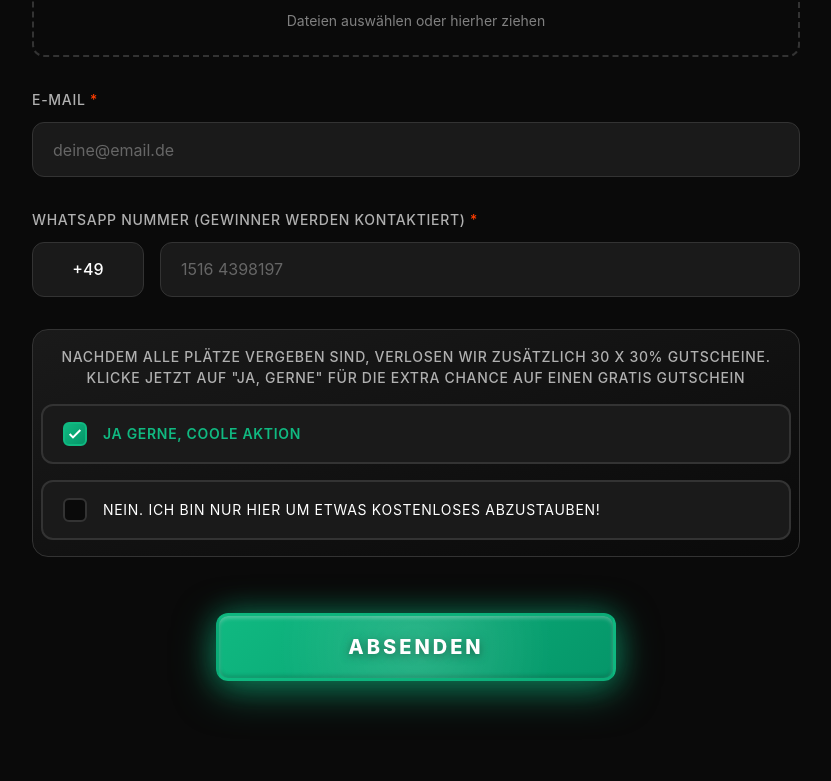
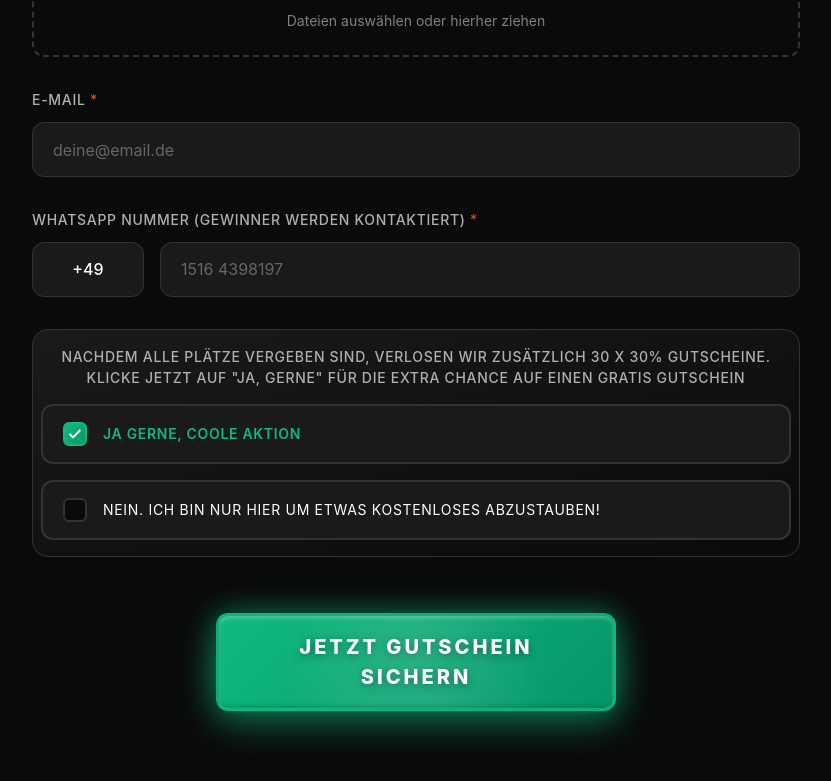
Before and after one commit to reachvivek/tattoo-studio-management-platform, an Angular app in the folder frontend/: page / in a window 1280 px wide. Shown: the part 1277-2058 px from the top of the page, without its empty margins (224-1055 px from the left). Built offline with nearby package versions, Linux system fonts and the light colour scheme.

Commit message:
Change submit button text to 'JETZT GUTSCHEIN SICHERN'

```diff
--- a/frontend/src/app/features/lead-form/components/form-step-one/form-step-one.html
+++ b/frontend/src/app/features/lead-form/components/form-step-one/form-step-one.html
@@ -139,7 +139,7 @@
         class="submit-button-glass"
       >
         <span *ngIf="isLoading" class="inline-block animate-spin mr-2">⏳</span>
-        {{ isLoading ? 'WIRD GESENDET...' : 'ABSENDEN' }}
+        {{ isLoading ? 'WIRD GESENDET...' : 'JETZT GUTSCHEIN SICHERN' }}
       </button>
     </div>
 </form>
```
